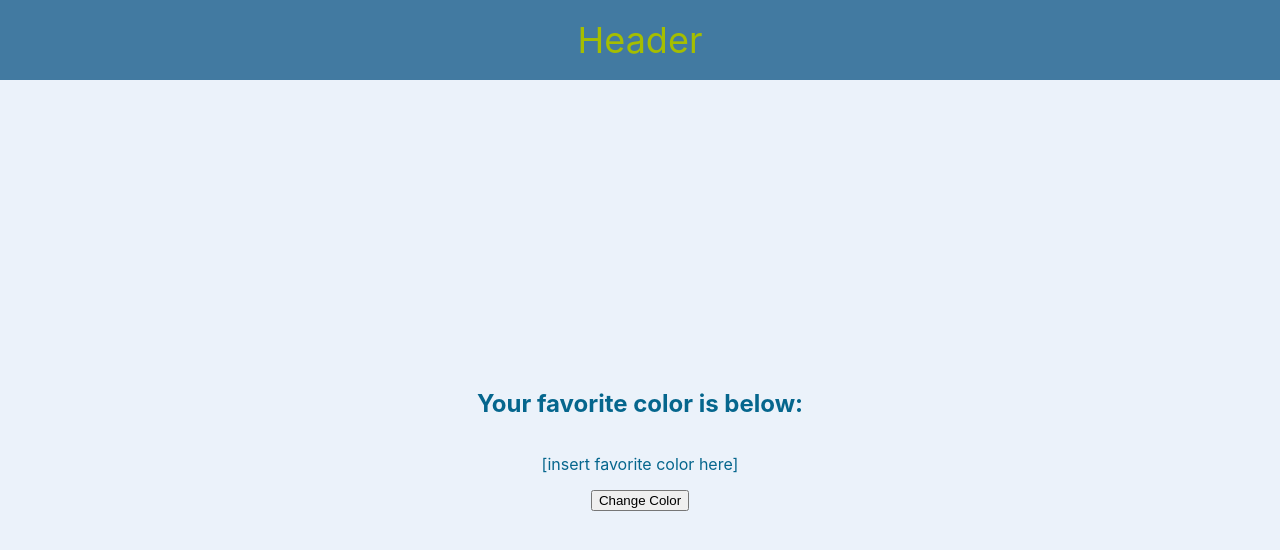
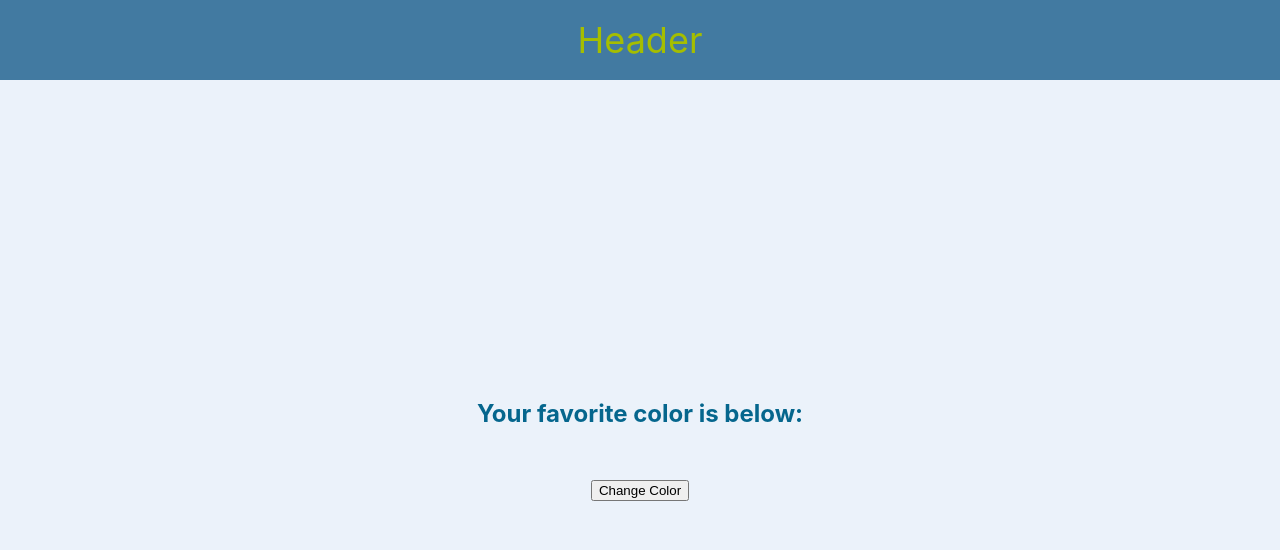
Before and after one commit to suthyscott/redux-fav-color, a React (Create React App) app: page /home in a window 1280 px wide. Shown: the top 550 px of the page. Built offline with nearby package versions, Linux system fonts and the light colour scheme.

Commit message:
using our slice

```diff
--- a/src/Home.jsx
+++ b/src/Home.jsx
@@ -1,16 +1,20 @@
 import { useNavigate } from 'react-router-dom'
+import { useSelector, useDispatch } from 'react-redux'
+import { selectFavColor, clearColor } from './redux/slices/favColorSlice'
 
 const Home = () => {
-
+  const favColor = useSelector(selectFavColor)
   const navigate = useNavigate()
+  const dispatch = useDispatch()
 
   const handleChangeColor = () => {
+    dispatch(clearColor())
     navigate('/')
   }
   return (
     <main>
       <h2>Your favorite color is below:</h2>
-      <p>[insert favorite color here]</p>
+      <p>{favColor}</p>
       <button onClick={handleChangeColor}>Change Color</button>
     </main>
   )
--- a/src/Landing.jsx
+++ b/src/Landing.jsx
@@ -1,12 +1,17 @@
 import { useState } from "react"
 import { useNavigate } from "react-router-dom"
+import { useDispatch } from "react-redux"
+import { setColor as setGlobalColor} from "./redux/slices/favColorSlice"
 
 const Landing = () => {
-    const [color, setColor] = useState("")
+    const [color, setLocalColor] = useState("")
     const navigate = useNavigate()
+    const dispatch = useDispatch()
 
     const submitHandler = e => {
       e.preventDefault()
+
+      dispatch(setGlobalColor(color))
 
       navigate('/home')
     }
@@ -16,7 +21,7 @@ const Landing = () => {
           <h2>Welcome to the favorite color setter! There's a lot of complex functionality in the app, so read carefully: <br/>Enter your favorite color in the input below and watch the magic!</h2>
             <input
                 placeholder="Enter your favorite color"
-                onChange={e => setColor(e.target.value)}
+                onChange={e => setLocalColor(e.target.value)}
             />
         </form>
     )
--- a/src/redux/slices/favColorSlice.js
+++ b/src/redux/slices/favColorSlice.js
@@ -21,4 +21,6 @@ console.log(favColorSlice)
 
 export const {setColor, clearColor} = favColorSlice.actions
 
+export const selectFavColor = state => state.favColor.value
+
 export default favColorSlice.reducer
--- a/src/redux/store.js
+++ b/src/redux/store.js
@@ -1,8 +1,8 @@
-import {configureStore} from '@reduxjs/toolkit'
-import favColorSliceReducer from './slices/favColorSlice'
+import { configureStore } from "@reduxjs/toolkit"
+import favColorSliceReducer from "./slices/favColorSlice"
 
 const store = configureStore({
-    reducer: {favColor: favColorSliceReducer}
+    reducer: { favColor: favColorSliceReducer }
 })
 
 export default store
```
